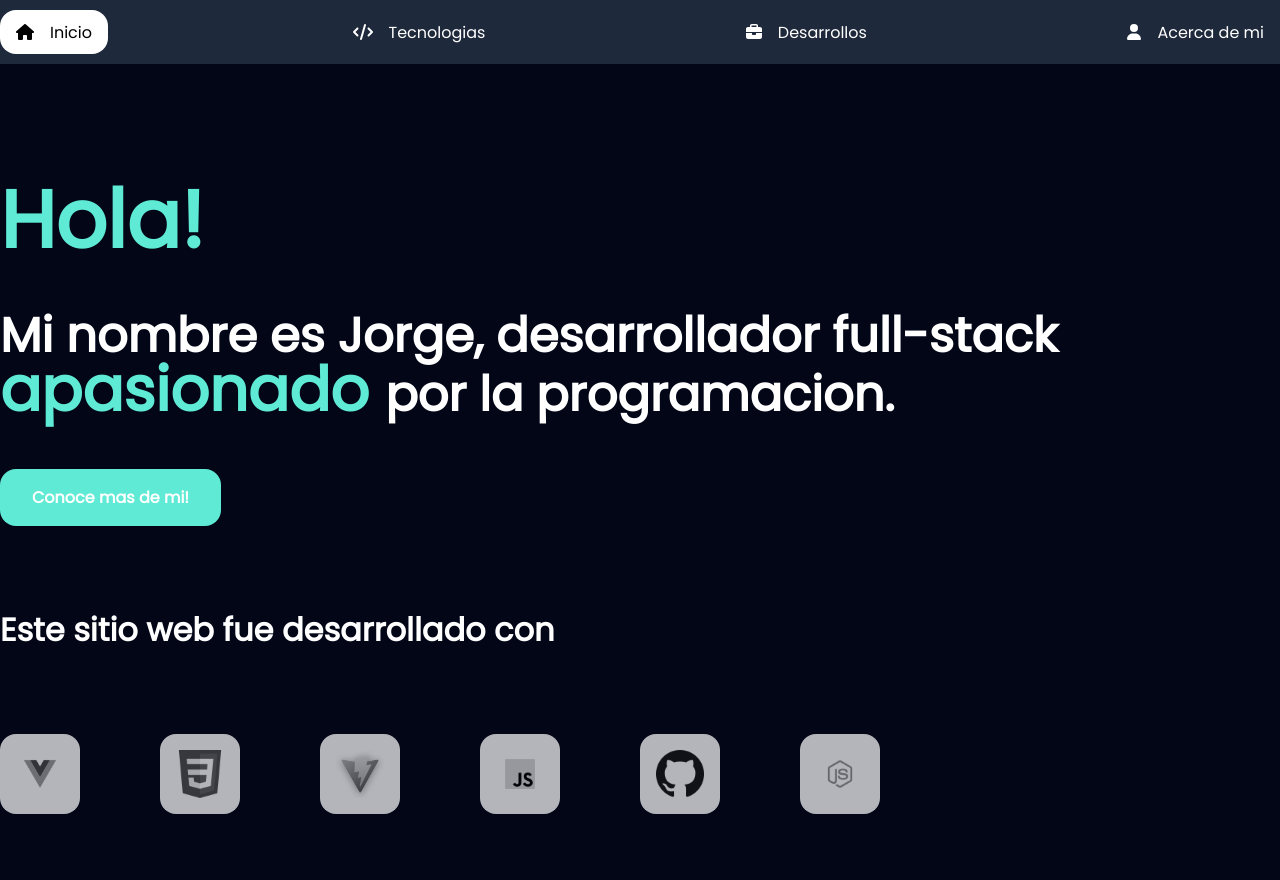
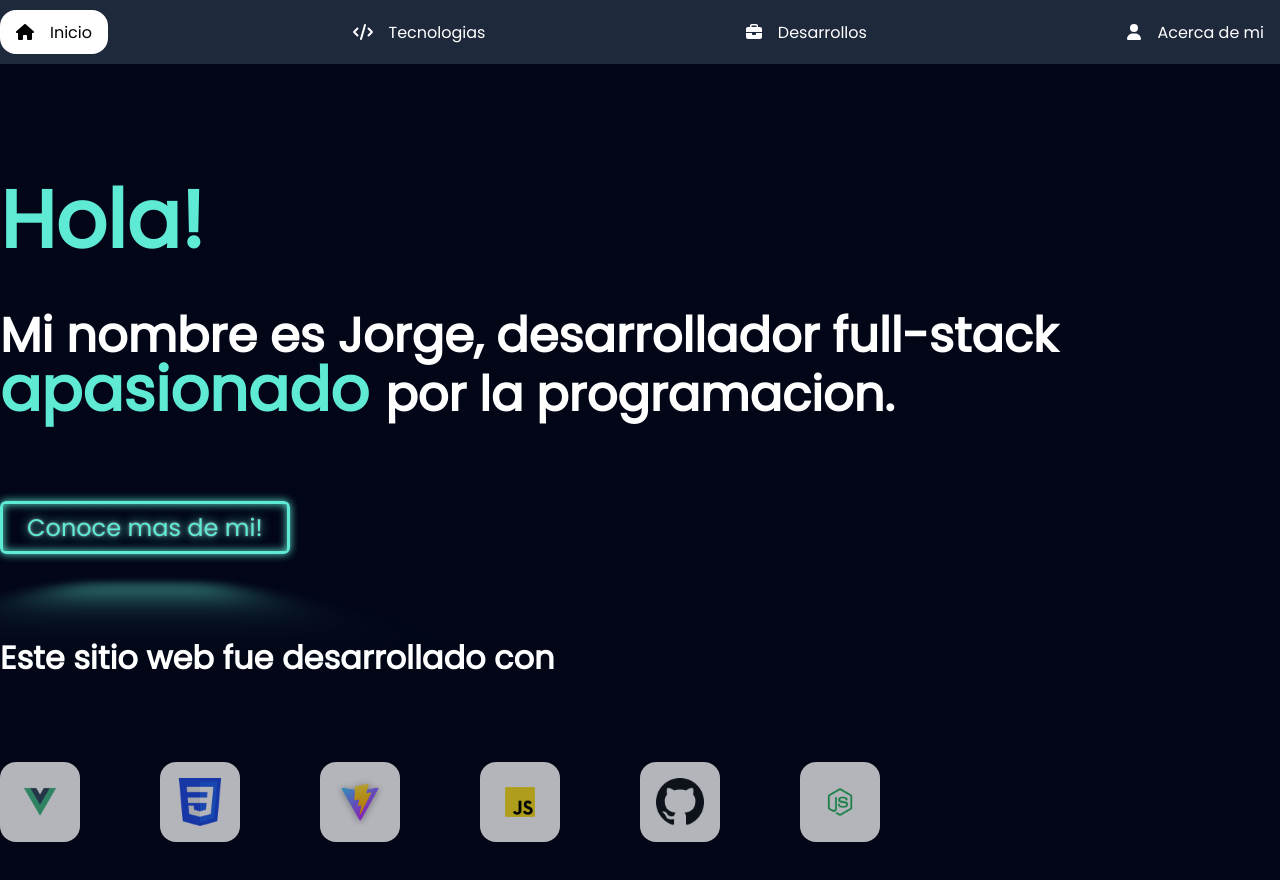
Before and after one commit to Josh0Sprime/portafolio, a Vue app: page /#/inicio in a window 1280 px wide. Shown: the top 880 px of the page. Built offline with nearby package versions, Linux system fonts and the light colour scheme.

Commit message:
boton animado de inicio nuevo

```diff
--- a/src/App.vue
+++ b/src/App.vue
@@ -33,6 +33,8 @@ export default {
   --clr-3: #0e4b50;
   --clr-4: #2d8f85;
   --clr-5: #637c54;
+  --clr-neon: hsl(317 100% 54%);
+  --clr-bg: hsl(323 21% 16%);
 }
 * {
   margin: 0;
--- a/src/components/Inicio.vue
+++ b/src/components/Inicio.vue
@@ -46,17 +46,64 @@ window.scroll({top: 0})
         font-size: 3.8rem;
     }
     .content__buttons-route {
+        margin-top: 5rem;
+        position: relative;
+        font-size: 1.5rem;
+        display: block;
+        cursor: pointer;
         width: fit-content;
-        color: white;
-        display: block;
+        text-decoration: none;
+        color: var(--color-highlight);
+        border: var(--color-highlight) 0.125em solid;
+        padding: 0.25em 1em;
+        border-radius: 0.25em;
+        text-shadow:
+        0 0 0.125em hsl(0 0% 100% / 0.5),
+        0 0 0.45em currentColor;
+        box-shadow: inset 0 0 0.5rem 0 var(--color-highlight), 0 0 0.5rem 0 var(--color-highlight);
+
+    }
+
+    .content__buttons-route::before {
+        pointer-events: none;
+        content: "";
+        position: absolute;
+        background: var(--color-highlight);
+        top: 120%;
+        left: 0;
+        width: 100%;
+        height: 100%;
+
+        transform: perspective(1em)
+        rotateX(40deg) scale(1, 0.35) translateZ(-1rem);
+        filter: blur(1.5em);
+        opacity: 0.7;
+    }
+    .content__buttons-route:hover,
+    .content__buttons-route:focus {
+        color: var(--color-primary);
+        text-shadow: none;
+    }
+    .content__buttons-route::after{
+        transition: opacity 100ms linear;
+        content: "";
+        position: absolute;
+        top: 0;
+        bottom: 0;
+        left: 0;
+        right: 0;
+        box-shadow: 0 0 2em 0.5em var(--color-highlight);
+        z-index: -1;
+        opacity: 0;
         background-color: var(--color-highlight);
-        padding: 1rem 2rem;
-        margin-top: 3rem;
-        border-radius: 1rem;
-        font-size: 1rem;
-        font-weight: bold;
-        cursor: pointer;
-        transition: all 300ms ease-in-out;
+    }
+    .content__buttons-route:hover::after,
+    .content__buttons-route:focus::after{
+        opacity: 1;
+    }
+    .content__buttons-route:hover::before,
+    .content__buttons-route:focus::before {
+        opacity: 1;
     }
     .prog__container {
         display: flex;
@@ -68,7 +115,7 @@ window.scroll({top: 0})
         width: fit-content;
         opacity: 0.7;
         transition: all 300ms ease-in-out;
-        filter: grayscale(100%)
+        filter: blue(100%)
     }
     .prog__container:hover {
         opacity: 1;
@@ -94,9 +141,6 @@ window.scroll({top: 0})
     }
     .inicio__make {
         margin-top: 5rem;
-    }
-    .content__buttons-route:hover {
-        background-color: rgb(66, 173, 157);
     }
 
     .user-info__description {
```
